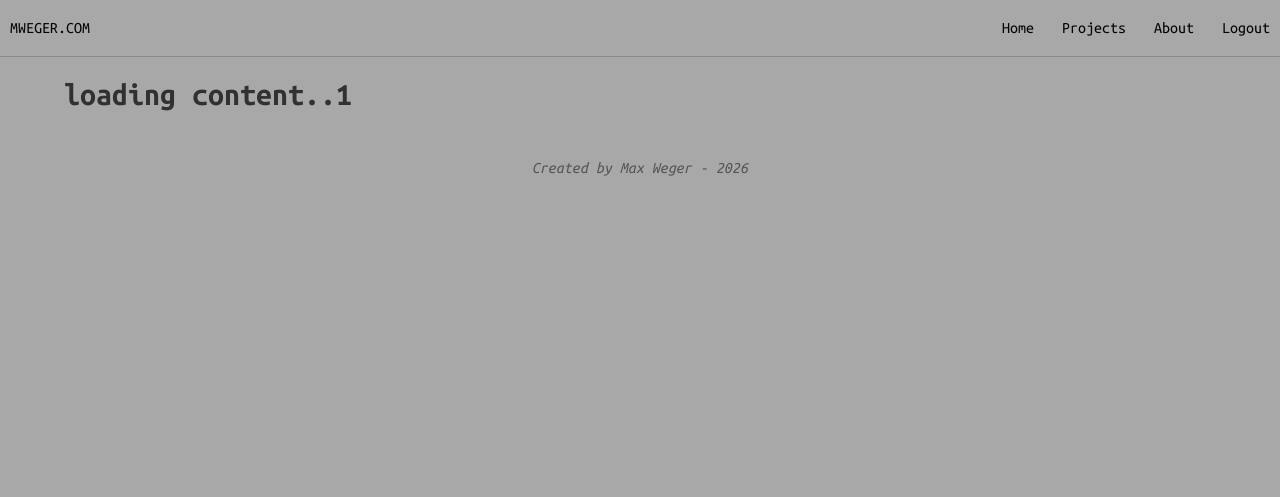
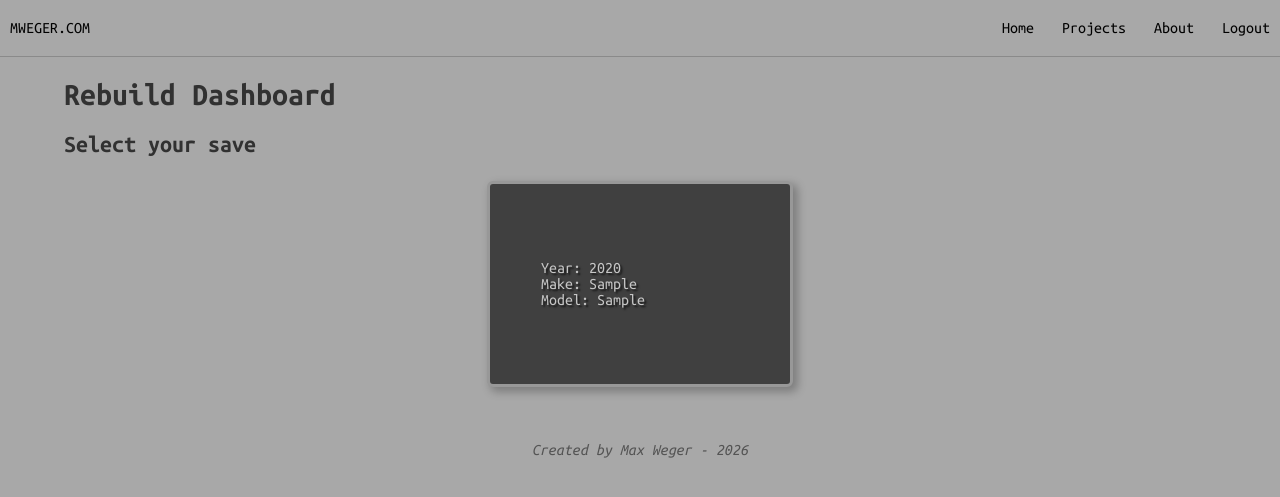
Before and after one commit to mweger87/mweger.com, a Flask app: page /rebuild-dashboard in a window 1280 px wide. Shown: the top 497 px of the page. Run offline with Flask 3, Linux system fonts and the light colour scheme; the visitor is signed in with stand-in values (Sample User, id 1); tables that the repository leaves empty or names only in its code hold one stand-in row (values such as "Sample post"); some libraries are stand-ins or nearby versions.

Commit message:
added sql tables for saves. moved card css into its own css file for reuse in dashboard without breaking the layout by linking the entire index.css for cards. added functions for loading saved content from database using user login.

```diff
--- a/app.py
+++ b/app.py
@@ -45,12 +45,6 @@ def projects():
 def rebuild_dashboard():
     return render_template('rebuildDashboard.html', user=session.get("username"), userID=session.get("id"))
 
-@app.route("/api/render_dashboard")
-def render_dashboard():
-    year = request.args.get('year')
-    make = request.args.get('make')
-    model = request.args.get('model')
-    return render_template('dashboard_files/dashboard_content.html', year=year, make=make, model=model)
 
 @app.route("/api/render_dashboard_start_form")
 def render_dashboard_start_from():
--- a/dashboard.py
+++ b/dashboard.py
@@ -1,12 +1,27 @@
-from flask import Blueprint, jsonify
+from flask import Blueprint, jsonify, request, render_template
 from app import mysql
 import MySQLdb.cursors
 
 dashboard_bp = Blueprint('dashboard', __name__)
 
-@dashboard_bp.route("/api/get_dashboard_saves_from_db", methods=["GET"])
+@dashboard_bp.route("/api/get_dashboard_saves_from_db", methods=["POST"])
 def get_dashboard_saves_from_db():
+    data = request.get_json()
+    userID = data.get('userID')
     cursor = mysql.connection.cursor(MySQLdb.cursors.DictCursor)
     cursor.execute(
-        'select'
+        'select u.username, u.id, s.year, s.make, s.model from Users u inner join DashboardSaves s on u.id = s.userID where u.id = %s',
+        (userID,)
     )
+    saves = cursor.fetchall()
+    return jsonify(saves)
+
+
+@dashboard_bp.route("/api/render_dashboard", methods=["POST"])
+def render_dashboard():
+    data = request.get_json()
+
+    year = data.get('year')
+    make = data.get('make')
+    model = data.get('model')
+    return render_template('dashboard_files/dashboard_content.html', year=year, make=make, model=model)
--- /dev/null
+++ b/static/css/card.css
@@ -0,0 +1,36 @@
+.card-container {
+    margin: auto auto;
+    display: flex;
+    flex-wrap: wrap;
+    justify-content: center;
+    align-content: center;
+    align-items: center;
+}
+
+.card {
+    border: 3px solid var(--card-border-color);
+    border-radius: var(--card-border-radius);
+    background-color: var(--card-background-color);
+    color: var(--card-text-color);
+    min-width: var(--card-min-width);
+    max-width: var(--card-max-width);
+    margin: 5px 5px;
+    min-height: var(--card-min-height);
+    box-shadow: var(--card-box-shadow);
+    align-content: center;
+    text-decoration: none;
+    text-shadow: 2px 2px 2px rgba(0, 0, 0, 0.694);
+
+    transition: border-color ease-in-out .2s;
+    transition: scale ease-in-out 0.2s;
+
+    &:hover {
+        border-color: var(--hover-border-color);
+        scale: 1.01;
+    }
+}
+
+.card p {
+    width: 66%;
+    margin: auto;
+}
--- a/static/js/rebuild.js
+++ b/static/js/rebuild.js
@@ -5,6 +5,49 @@ let mainContentDiv = document.getElementById('main-content');
 let make = '';
 let model = '';
 let year = '';
+
+
+async function load_dashboard_saves() {
+    const response = await fetch('/api/get_dashboard_saves_from_db', {
+        method: "POST",
+        headers: { "Content-type": "application/json" },
+        body: JSON.stringify({ userID: window.userID})
+    });
+    const data = await response.json();
+    console.log(data);
+    for (const row of data) {
+        console.log("row: ", row)
+    }
+    if (data.length > 0) {
+        load_save_select(data);
+    }
+}
+
+function testFunction() {
+    alert("worked");
+}
+
+function load_save_select(data) {
+    let html = `
+    <h1>Rebuild Dashboard<h1>
+    <h2>Select your save</h2>
+    <div class="card-container">
+    `;
+    for (const row of data) {
+        html += `
+            <div
+            class="card"
+            onClick=testFunction();
+            >
+                <p>Year: ${row.year}</p>
+                <p>Make: ${row.make}</p>
+                <p>Model: ${row.model}</p>
+            </div>
+        `
+    }
+    html += '</div>'
+    mainContentDiv.insertAdjacentHTML('beforeend', html)
+}
 
 
 async function load_start_form() {
@@ -15,11 +58,21 @@ async function load_start_form() {
 }
 
 async function buildDashboardHTML() {
-    const response = await fetch(`/api/render_dashboard?year=${year}&make=${make}&model=${model}`);
+    //const response = await fetch(`/api/render_dashboard?year=${year}&make=${make}&model=${model}`);
+    const response = await fetch('/api/render_dashboard', {
+        method: "POST",
+        headers: { "Content-type": "application/json" },
+        body: JSON.stringify({
+            year: year,
+            make: make,
+            model: model,
+        })
+    });
     const html = await response.text();
     mainContentDiv.innerHTML = '';
     mainContentDiv.insertAdjacentHTML('beforeend', html);
 }
+
 async function saveStartForm() {
     year = document.getElementById('year-input').value;
     make = document.getElementById('make-input').value;
@@ -49,9 +102,9 @@ async function initalize_dashboard() {
     const userID = window.userID;
 
     if (user) {
-        mainContentDiv.insertAdjacentHTML('beforeend', `<h1>loading content..${userID}</h1> `);
+        load_dashboard_saves()
     } else {
-        mainContentDiv.insertAdjacentHTML('beforeend', load_start_form());
+        await load_start_form()
     };
 };
 
--- a/templates/index.html
+++ b/templates/index.html
@@ -3,6 +3,7 @@
 <head>
     <title>mweger.com</title>
     <link rel="stylesheet" href="{{ url_for('static', filename='css/style.css') }}">
+    <link rel="stylesheet" href="{{ url_for('static', filename='css/card.css') }}">
     <link rel="stylesheet" href="{{ url_for('static', filename='css/index.css') }}">
 </head>
 <body>
--- a/templates/rebuildDashboard.html
+++ b/templates/rebuildDashboard.html
@@ -2,6 +2,7 @@
 <html>
 <head>
     <title>Rebuild Dashboard</title>
+    <link rel="stylesheet" href="{{ url_for('static', filename='css/card.css') }}">
     <link rel="stylesheet" href="{{ url_for('static', filename='css/style.css') }}">
     <link rel="stylesheet" href="{{ url_for('static', filename='css/dashboard.css') }}">
 </head>
```
Also changed, not shown: static/css/index.css (+0 -37 lines), templates/dashboard_files/dashboard_start_form.html (+4 -4 lines).
